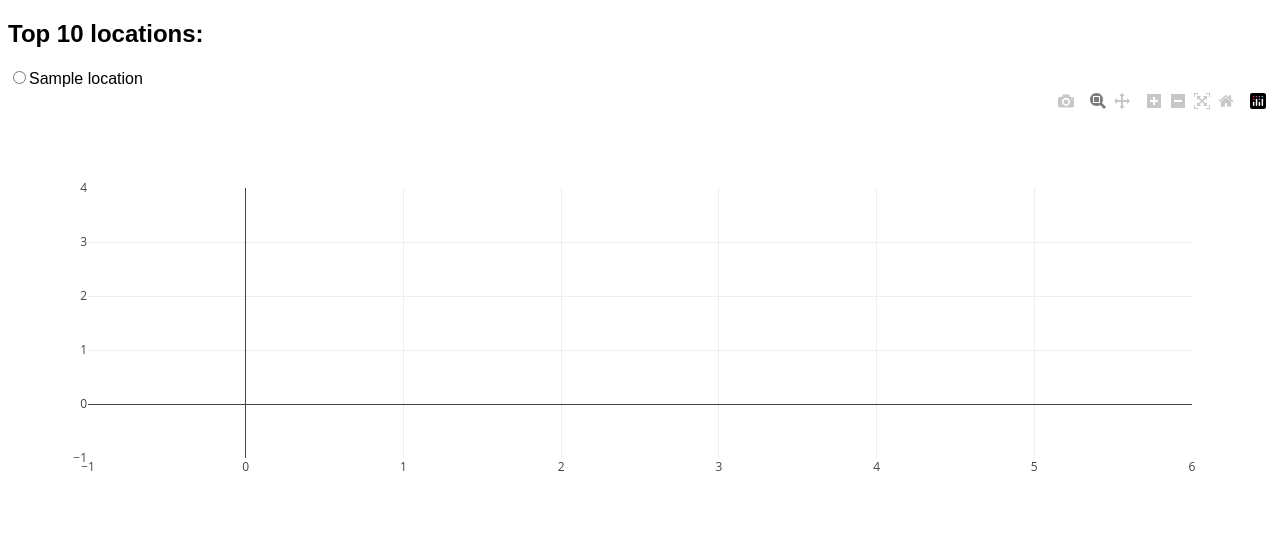
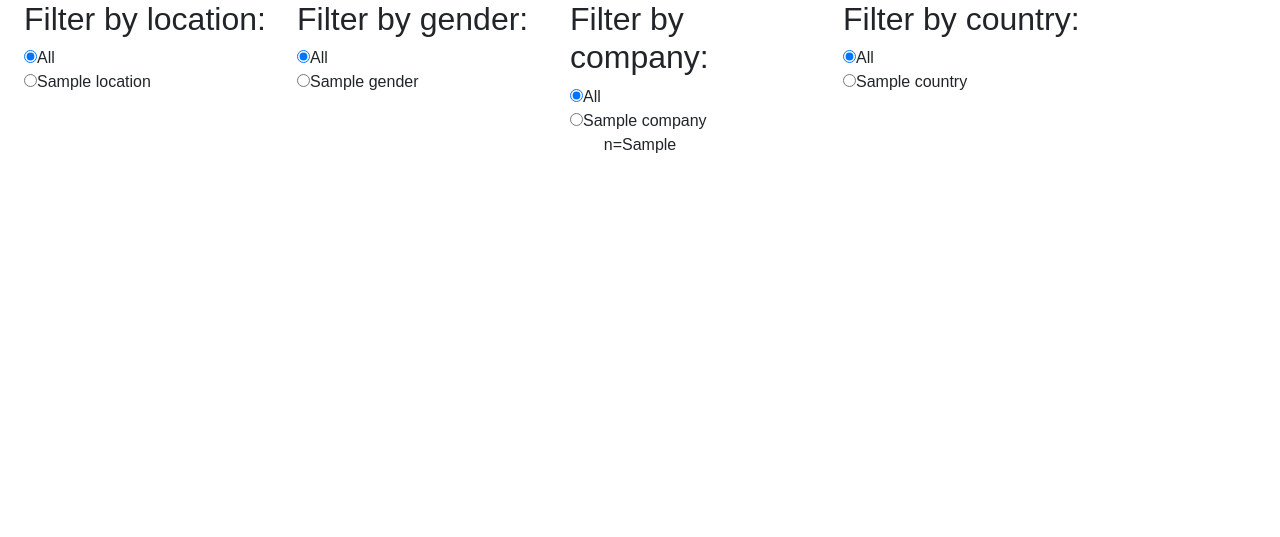
Before and after one commit to yu-lily/salary-analysis, a Flask app: template flask-app/templates/index.html in a window 1280 px wide. Shown: the top 537 px of the page. Run offline with Flask 2, Linux system fonts and the light colour scheme; the template is opened without the code that fills it: most values are stand-ins (such as "Sample title", 1, 10 or a date in 2020); parts of the project's set-up code (start-up, migrations or seed data) failed here and were passed over; some libraries are stand-ins or nearby versions.

Commit message:
location geocoding and more flask app filters

```diff
--- a/flask-app/app.py
+++ b/flask-app/app.py
@@ -8,29 +8,52 @@
 df = pd.read_csv('../data/processed.tsv', sep='\t')
 
 locations = df['location'].value_counts()[:10].index.tolist()
+genders = df['gender'].value_counts()[:10].index.tolist()
+companies = df['company'].value_counts()[:10].index.tolist()
+countries = df['country'].value_counts()[:10].index.tolist()
 
 df = df[df['yoe_total'] <= 10]
 df = df[df['degree'] != 'phd']
 
 
-
-
 @app.route('/callback', methods=['POST', 'GET'])
 def cb():
-    return create_vis(request.args.get('data'))
+    return create_vis(request.args)
 
 @app.route('/')
 def index():
-    return render_template('index.html',  graphJSON=create_vis(), locations=locations)
+    return render_template('index.html',  graphJSON=create_vis(), locations=locations, genders=genders, companies=companies, countries=countries)
 
-def create_vis(location = 'San Francisco, CA'):
-    temp_df = df[df['location'] == location]
-    grped = temp_df.groupby(['degree', 'yoe_total']).agg({'tc': ['mean', 'count', 'median', 'std']})
+def create_vis(args={}):
+    location = args.get('location', None)
+    gender = args.get('gender', None)
+    company = args.get('company', None)
+    country = args.get('country', None)
+    temp_df = df
+    if location and location != 'All':
+        temp_df = temp_df[temp_df['location'] == location]
+    if gender and gender != 'All':
+        temp_df = temp_df[temp_df['gender'] == gender]
+    if company and company != 'All':
+        temp_df = temp_df[temp_df['company'] == company]
+    if country and country != 'All':
+        temp_df = temp_df[temp_df['country'] == country]
+    n = len(temp_df)
+    grped = temp_df.groupby(['degree', 'yoe_total']).agg({'tc': ['mean', 'median', 'std']})
     grped.columns = grped.columns.map('_'.join)
     grped['lower'] = grped['tc_mean'] - grped['tc_std']
     grped['upper'] = grped['tc_mean'] + grped['tc_std']
 
-    fig = px.line(grped, x=grped.index.get_level_values('yoe_total'), y='tc_mean', color=grped.index.get_level_values('degree'))
+    fig = px.line(grped,
+        x=grped.index.get_level_values('yoe_total'),
+        y='tc_mean',
+        color=grped.index.get_level_values('degree'),
+        labels={
+            "x": "Years of Experience",
+            "tc_mean": "Total Compensation ($)",
+            "color": "Degree Level"
+        },
+        title="Compensation by Degree Level and Years of Experience")
     graphJSON = json.dumps(fig, cls=plotly.utils.PlotlyJSONEncoder)
 
-    return graphJSON
+    return {'plot': graphJSON, 'n': n}
--- a/flask-app/templates/index.html
+++ b/flask-app/templates/index.html
@@ -1,30 +1,86 @@
 <!doctype html>
 <html>
 <head>
+    <!-- Bootstrap CSS -->
+    <link href="https://cdn.jsdelivr.net/npm/bootstrap@5.1.3/dist/css/bootstrap.min.css" rel="stylesheet" integrity="sha384-1BmE4kWBq78iYhFldvKuhfTAU6auU8tT94WrHftjDbrCEXSU1oBoqyl2QvZ6jIW3" crossorigin="anonymous">
+
+    <!-- Bootstrap JS -->
+    <script src="https://cdn.jsdelivr.net/npm/bootstrap@5.1.3/dist/js/bootstrap.bundle.min.js" integrity="sha384-ka7Sk0Gln4gmtz2MlQnikT1wXgYsOg+OMhuP+IlRH9sENBO0LRn5q+8nbTov4+1p" crossorigin="anonymous"></script>
+    <link rel="stylesheet" href="/static/styles.css" />
+
+    <!-- Plotly -->
     <script src="https://cdn.plot.ly/plotly-latest.min.js"></script>
+
+    <!-- jQuery -->
     <script src="https://ajax.googleapis.com/ajax/libs/jquery/3.5.1/jquery.min.js"></script>
     <script>
-        function cb(selection) {
+        function cb() {
             $.getJSON({
-                url: "/callback", data: { 'data': selection }, success: function (result) {
-                    Plotly.newPlot('chart', result, {staticPlot: true});;
+                url: "/callback", data: $( "form" ).serialize(), success: function (result) {
+                    console.log(result);
+                    console.log(result['plot']);
+                    $( "#n" ).text(result['n']);
+                    Plotly.newPlot('chart', JSON.parse(result['plot']), {staticPlot: true});
+
                 }
             });
+
         }
     </script>
 </head>
 
 <body style="font-family:arial, sans-serif">
-  <h2>Top 10 locations:</h2>
-  {% for location in locations %}
-    <input type="radio" name="location" value="{{location}}" onclick="cb(this.value)">{{location}}<br>
-  {% endfor %}
+  <div class="container row">
+    <div class="col">
+      <form>
+      <h2>Filter by location:</h2>
+        <input type="radio" name="location" value="All" onclick="cb()" checked>All<br>
+      {% for location in locations %}
+        <input type="radio" name="location" value="{{location}}" onclick="cb()">{{location}}<br>
+      {% endfor %}
+      </form>
+    </div>
+    <div class="col">
+      <form>
+      <h2>Filter by gender:</h2>
+        <input type="radio" name="gender" value="All" onclick="cb()" checked>All<br>
+      {% for gender in genders %}
+        <input type="radio" name="gender" value="{{gender}}" onclick="cb()">{{gender}}<br>
+      {% endfor %}
+      </form>
+    </div>
+    <div class="col">
+      <form>
+      <h2>Filter by company:</h2>
+        <input type="radio" name="company" value="All" onclick="cb()" checked>All<br>
+      {% for company in companies %}
+        <input type="radio" name="company" value="{{company}}" onclick="cb()">{{company}}<br>
+      {% endfor %}
+      </form>
+    </div>
+    <div class="col">
+      <form>
+      <h2>Filter by country:</h2>
+        <input type="radio" name="country" value="All" onclick="cb()" checked>All<br>
+      {% for country in countries %}
+        <input type="radio" name="country" value="{{country}}" onclick="cb()">{{country}}<br>
+      {% endfor %}
+      </form>
+    </div>
+  </div>
+
   <div id="chart" class="chart"></div>
+
+  <div>
+    <p style="text-align: center;">
+      n=<span id='n'>{{ graphJSON['n'] }}</span>
+    </p>
+  </div>
 </body>
 
+
 <script>
-  d = {{ graphJSON | safe }};
-  //d.config={staticPlot: true};
+  d = {{ graphJSON['plot'] | safe }};
   Plotly.newPlot('chart', d, {});
 
 </script>
```
